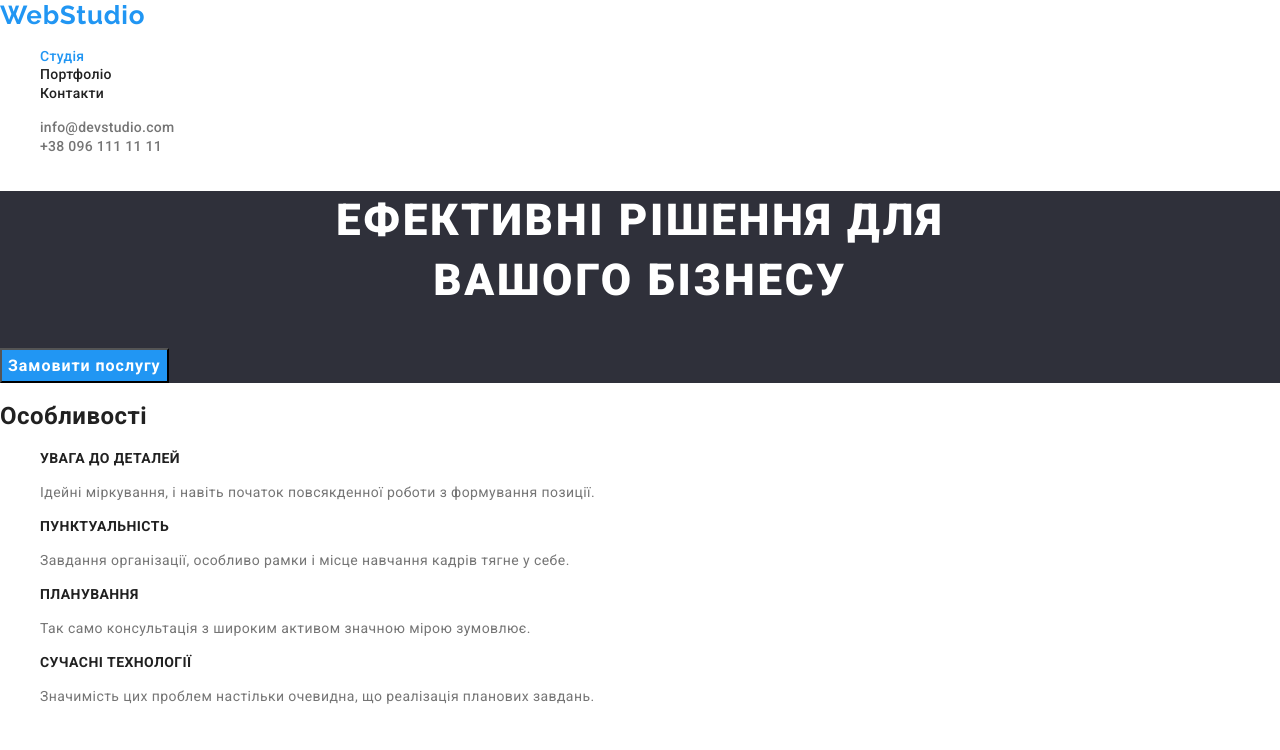
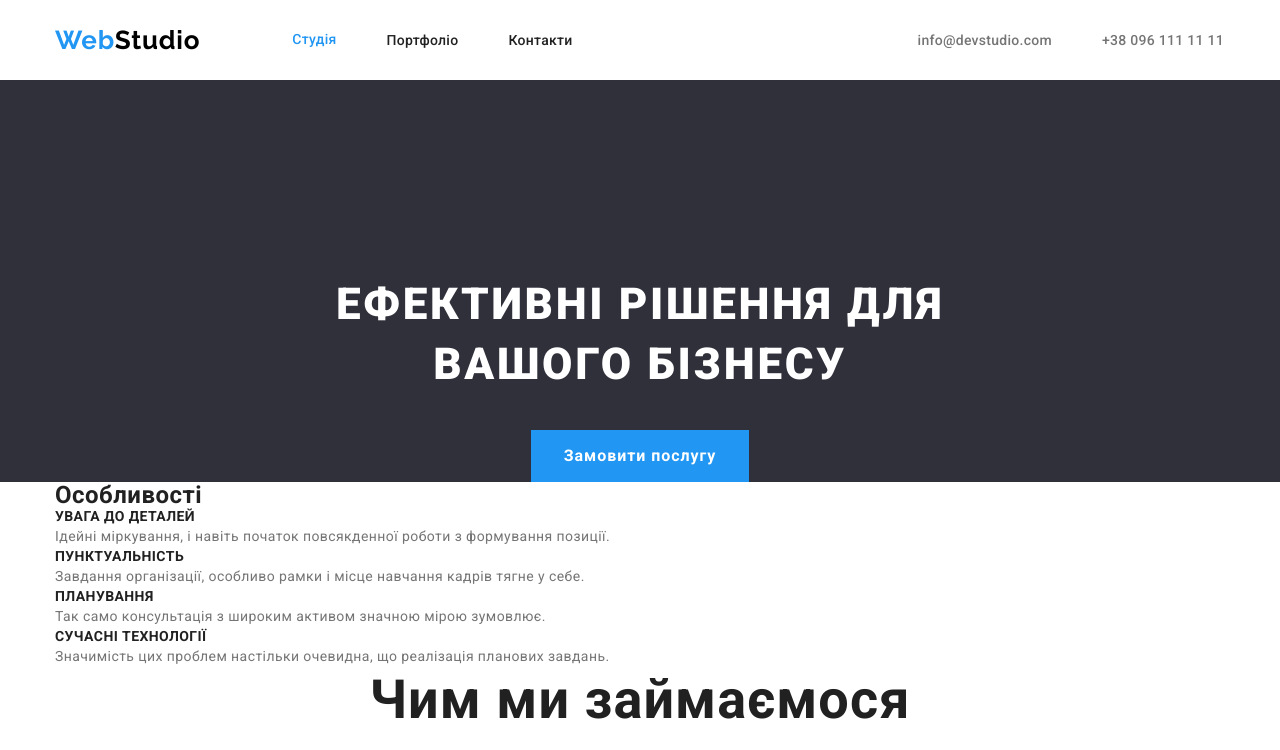
Before and after one commit to ChuikoIhor/goit-markup-hw-03, a plain HTML site: page index.html in a window 1280 px wide. Shown: the top 750 px of the page. Drawn offline with nearby package versions, Linux system fonts and the light colour scheme.

Commit message:
сделал хедер

```diff
--- a/css/common.css
+++ b/css/common.css
@@ -6,8 +6,8 @@
 :root {
   --primary-text-color: #212121;
   --p-text-color: #757575;
-    --accent-color: #2196F3;
-    --primary-white-color: #FFFFFF;
+  --accent-color: #2196f3;
+  --primary-white-color: #ffffff;
 }
 
 body {
@@ -18,11 +18,37 @@ body {
   font-family: Roboto, sans-serif;
   letter-spacing: 0.03em;
 }
+h1,
+h2,
+h3,
+p {
+  margin-top: 0;
+  margin-bottom: 0;
+}
 ul {
+  margin-top: 0;
+  margin-bottom: 0;
+  padding-left: 0;
   list-style: none;
+}
+img {
+  display: block;
 }
 
 /* header nav */
+.container {
+  width: 1200px;
+  padding-left: 15px;
+  padding-right: 15px;
+  margin: 0 auto;
+}
+.header-container {
+  display: flex;
+  align-items: center;
+}
+.nav-header {
+  display: flex;
+}
 .logo {
   color: #000000;
 
@@ -32,6 +58,8 @@ ul {
   line-height: 1.19;
   letter-spacing: 0.03em;
   text-decoration: none;
+  padding-top: 25px;
+  padding-bottom: 24px;
 }
 
 .accentlogo {
@@ -42,36 +70,56 @@ ul {
 .logo:focus {
   color: var(--accent-color);
 }
-
+.site-nav {
+  display: flex;
+  align-items: center;
+  margin-left: 92px;
+}
+.site-nav-menu:not(:last-child) {
+  margin-right: 50px;
+}
 .site-nav .link.current {
   color: var(--accent-color);
 
   line-height: 1.14;
 }
-
 .site-nav a {
   color: var(--primary-text-color);
-
   font-size: 14px;
   font-weight: 500;
   text-decoration: none;
   letter-spacing: 0.02em;
+}
+.link {
+  padding-top: 32px;
+  padding-bottom: 32px;
+  display: block;
 }
 
 .site-nav a:hover,
 .site-nav a:focus {
   color: var(--accent-color);
 }
-
+.contacts {
+  display: flex;
+  align-items: center;
+  margin-left: 345px;
+}
+.contacts-menu:not(:last-child) {
+  margin-right: 50px;
+}
 .contacts a {
   color: var(--p-text-color);
-
   text-decoration: none;
 
   font-size: 14px;
   font-weight: 500;
   line-height: 1.14;
   letter-spacing: 0.02em;
+}
+.contacts-link {
+  padding-top: 32px;
+  padding-bottom: 32px;
 }
 
 .contacts a:hover,
@@ -99,7 +147,7 @@ ul {
 }
 
 .footer {
-    background-color: #2F303A;
+  background-color: #2f303a;
 }
 
 .address-link {
--- a/css/main.css
+++ b/css/main.css
@@ -1,12 +1,15 @@
 /* main */
 /* hero */
 .hero {
-    background-color: #2F303A;
+  background-color: #2f303a;
+  text-align: center;
 }
 .hero-title {
   color: var(--primary-white-color);
   text-transform: uppercase;
-
+  margin-top: 0;
+  margin-bottom: 35px;
+  padding-top: 195px;
   font-size: 44px;
   font-weight: 900;
   line-height: 1.36;
@@ -15,6 +18,10 @@
   letter-spacing: 0.06em;
 }
 .btn-primary {
+  display: inline-block;
+  padding: 10px 32px;
+  min-width: 216px;
+  border: 1px solid transparent;
   color: var(--primary-white-color);
   background-color: var(--accent-color);
 
@@ -27,6 +34,11 @@
 }
 /* peculiarities */
 .peculiarities-title {
+  margin-top: 0;
+  margin-bottom: 0;
+}
+
+.peculiarities-sub-title {
   color: var(--primary-text-color);
 
   font-size: 14px;
@@ -44,6 +56,10 @@
   vertical-align: Top;
   letter-spacing: 0.03em;
 }
+.our-work-title {
+  margin-top: 0;
+  margin-bottom: 50px;
+}
 .our-work {
   font-size: 36px;
   font-weight: 700;
@@ -53,10 +69,15 @@
   letter-spacing: 0.03em;
 }
 .our-team {
-    background-color: #F5F4FA;
+  background-color: #f5f4fa;
   font-weight: 700;
 }
 .our-team-title {
+  margin-top: 0;
+  margin-bottom: 50px;
+  text-align: center;
+}
+.our-team-sub-title {
   font-size: 16px;
   font-weight: 500;
   line-height: 1.18;
--- a/index.html
+++ b/index.html
@@ -19,60 +19,71 @@
     <link rel="stylesheet" href="./css/main.css" />
   </head>
   <body>
-    <header>
-      <nav>
+    <header class="header">
+      <div class="container header-container">
+        <nav class="nav-header">
           <a href="index.html" class="logo"><span class="accentlogo">Web</span>Studio</a>
           <ul class="site-nav">
-          <li><a href="index.html" class="link current">Студія</a></li>
-          <li><a href="portfolio.html" class="link">Портфоліо</a></li>
-          <li><a href="">Контакти</a></li>
+            <li class="site-nav-menu"><a href="index.html" class="link current">Студія</a></li>
+            <li class="site-nav-menu"><a href="portfolio.html" class="link">Портфоліо</a></li>
+            <li class="site-nav-menu"><a href="" class="link">Контакти</a></li>
           </ul>
         </nav>
 
         <ul class="contacts">
-        <li><a href="mailto:info@devstudio.com">info@devstudio.com</a></li>
-        <li><a href="tel:+390961111111">+38 096 111 11 11</a></li>
+          <li class="contacts-menu">
+            <a href="mailto:info@devstudio.com" class="contacts-link">info@devstudio.com</a>
+          </li>
+          <li class="contacts-menu">
+            <a href="tel:+390961111111" class="contacts-link">+38 096 111 11 11</a>
+          </li>
         </ul>
+      </div>
     </header>
     <main>
       <section class="hero">
+        <div class="container">
           <h1 class="hero-title">
             Ефективні рішення для <br />
             вашого бізнесу
           </h1>
           <button type="button" class="btn-primary">Замовити послугу</button>
+        </div>
       </section>
       <section>
-        <h2>Особливості</h2>
+        <div class="container">
+          <h2 class="peculiarities-title">Особливості</h2>
           <ul class="peculiarities">
             <li>
-            <h3 class="peculiarities-title">УВАГА ДО ДЕТАЛЕЙ</h3>
+              <h3 class="peculiarities-sub-title">УВАГА ДО ДЕТАЛЕЙ</h3>
               <p class="peculiarities-text">
                 Ідейні міркування, і навіть початок повсякденної роботи з формування позиції.
               </p>
             </li>
             <li>
-            <h3 class="peculiarities-title">ПУНКТУАЛЬНІСТЬ</h3>
+              <h3 class="peculiarities-sub-title">ПУНКТУАЛЬНІСТЬ</h3>
               <p class="peculiarities-text">
                 Завдання організації, особливо рамки і місце навчання кадрів тягне у себе.
               </p>
             </li>
             <li>
-            <h3 class="peculiarities-title">ПЛАНУВАННЯ</h3>
+              <h3 class="peculiarities-sub-title">ПЛАНУВАННЯ</h3>
               <p class="peculiarities-text">
                 Так само консультація з широким активом значною мірою зумовлює.
               </p>
             </li>
             <li>
-            <h3 class="peculiarities-title">СУЧАСНІ ТЕХНОЛОГІЇ</h3>
+              <h3 class="peculiarities-sub-title">СУЧАСНІ ТЕХНОЛОГІЇ</h3>
               <p class="peculiarities-text">
                 Значимість цих проблем настільки очевидна, що реалізація планових завдань.
               </p>
             </li>
           </ul>
+        </div>
       </section>
       <section class="our-work">
-        <h2>Чим ми займаємося</h2>
+        <div class="container">
+          <h2 class="our-work-title">Чим ми займаємося</h2>
           <ul>
             <li>
               <img src="./images/one.jpg" alt="робота на калвіатурі з планшетом" width="370" />
@@ -84,34 +95,38 @@
               <img src="./images/three.jpg" alt="планшет з кольоровою палітрою" width="370" />
             </li>
           </ul>
+        </div>
       </section>
       <section class="our-team">
-        <h2>Наша команда</h2>
+        <div class="container">
+          <h2 class="our-team-title">Наша команда</h2>
           <ul>
             <li>
               <img src="./images/ihor.jpg" alt="ігор" width="270" />
-            <h3 class="our-team-title">Ігор Дем'яненко</h3>
+              <h3 class="our-team-sub-title">Ігор Дем'яненко</h3>
               <p class="our-team-text">Product Designer</p>
             </li>
             <li>
               <img src="./images/olga.jpg" alt="ольга" width="270" />
-            <h3 class="our-team-title">Ольга Рєпіна</h3>
+              <h3 class="our-team-sub-title">Ольга Рєпіна</h3>
               <p class="our-team-text">Frontend Developer</p>
             </li>
             <li>
               <img src="./images/michael.jpg" alt="микола" width="270" />
-            <h3 class="our-team-title">Микола Тарасов</h3>
+              <h3 class="our-team-sub-title">Микола Тарасов</h3>
               <p class="our-team-text">Marketing</p>
             </li>
             <li>
               <img src="./images/michaelo.jpg" alt="михайло" width="270" />
-            <h3 class="our-team-title">Михайло Єрмаков</h3>
+              <h3 class="our-team-sub-title">Михайло Єрмаков</h3>
               <p class="our-team-text">UI Designer</p>
             </li>
           </ul>
+        </div>
       </section>
     </main>
     <footer class="footer">
+      <div class="container">
         <a href="index.html" class="logo"><span class="accentlogo">Web</span>Studio</a>
         <address>
           <ul>
@@ -132,6 +147,7 @@
             </li>
           </ul>
         </address>
+      </div>
     </footer>
   </body>
 </html>
```
Also changed, not shown: portfolio.html (+1 -1 lines). Lines whose indentation alone changed are shown as unchanged.
